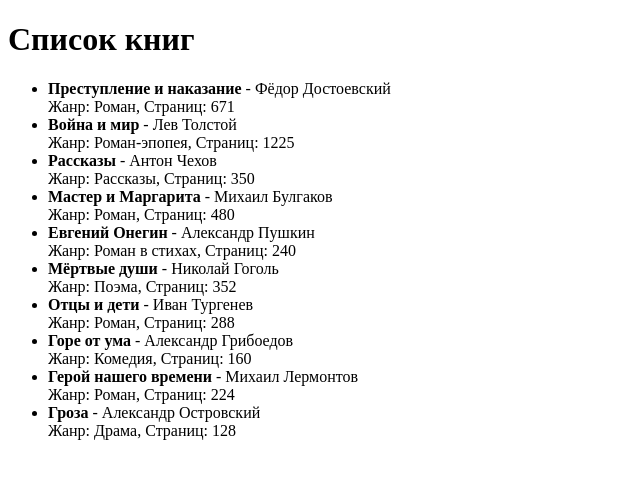
After one commit to mynameisdmitry/web-back-labs, a Flask app: page /lab2/books in a window 1280 px wide. The commit adds this page. Shown: the top 479 px of the page, without its empty margins (0-640 px from the left). Run offline with Flask 3, Linux system fonts and the light colour scheme.

Commit message:
Книги

```diff
--- a/app.py
+++ b/app.py
@@ -1254,3 +1254,21 @@ def calc_single(a):
 def calc(a, b):
     """Страница с математическими операциями над двумя числами"""
     return render_template('calc.html', a=a, b=b)
+
+books = [
+    {'author': 'Фёдор Достоевский', 'title': 'Преступление и наказание', 'genre': 'Роман', 'pages': 671},
+    {'author': 'Лев Толстой', 'title': 'Война и мир', 'genre': 'Роман-эпопея', 'pages': 1225},
+    {'author': 'Антон Чехов', 'title': 'Рассказы', 'genre': 'Рассказы', 'pages': 350},
+    {'author': 'Михаил Булгаков', 'title': 'Мастер и Маргарита', 'genre': 'Роман', 'pages': 480},
+    {'author': 'Александр Пушкин', 'title': 'Евгений Онегин', 'genre': 'Роман в стихах', 'pages': 240},
+    {'author': 'Николай Гоголь', 'title': 'Мёртвые души', 'genre': 'Поэма', 'pages': 352},
+    {'author': 'Иван Тургенев', 'title': 'Отцы и дети', 'genre': 'Роман', 'pages': 288},
+    {'author': 'Александр Грибоедов', 'title': 'Горе от ума', 'genre': 'Комедия', 'pages': 160},
+    {'author': 'Михаил Лермонтов', 'title': 'Герой нашего времени', 'genre': 'Роман', 'pages': 224},
+    {'author': 'Александр Островский', 'title': 'Гроза', 'genre': 'Драма', 'pages': 128}
+]
+
+@app.route('/lab2/books')
+def books_list():
+    "Страница со списком книг"
+    return render_template('books.html', books=books)
--- /dev/null
+++ b/templates/books.html
@@ -0,0 +1,20 @@
+<!DOCTYPE html>
+<html lang="ru">
+<head>
+    <meta charset="UTF-8">
+    <meta name="viewport" content="width=device-width, initial-scale=1.0">
+    <title>Список книг</title>
+</head>
+<body>
+    <h1>Список книг</h1>
+
+    <ul>
+        {% for book in books %}
+        <li>
+            <strong>{{ book.title }}</strong> - {{ book.author }}<br>
+            Жанр: {{ book.genre }}, Страниц: {{ book.pages }}
+        </li>
+        {% endfor %}
+    </ul>
+</body>
+</html>
```
Also changed, not shown: templates/lab2.html (+4 -10 lines).
